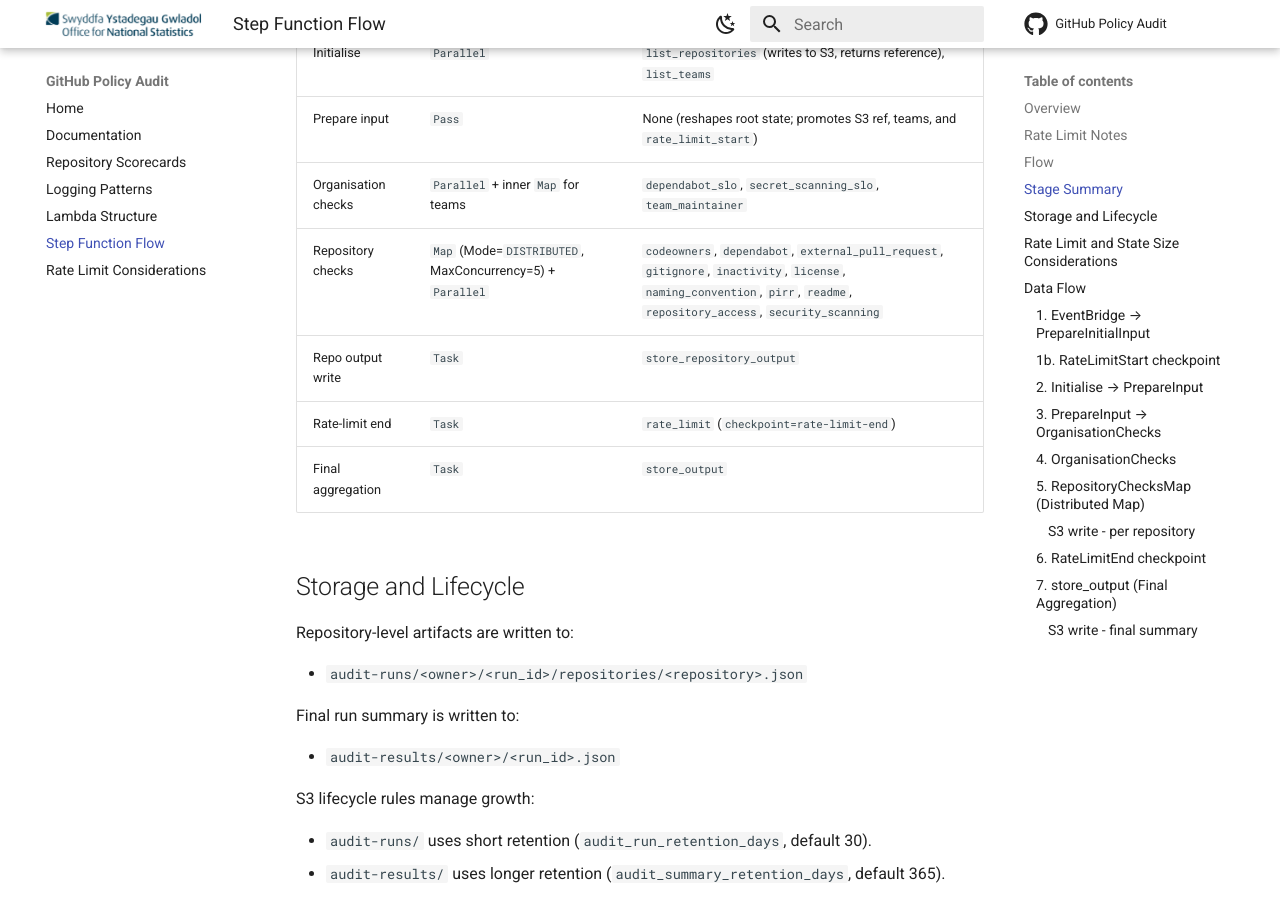
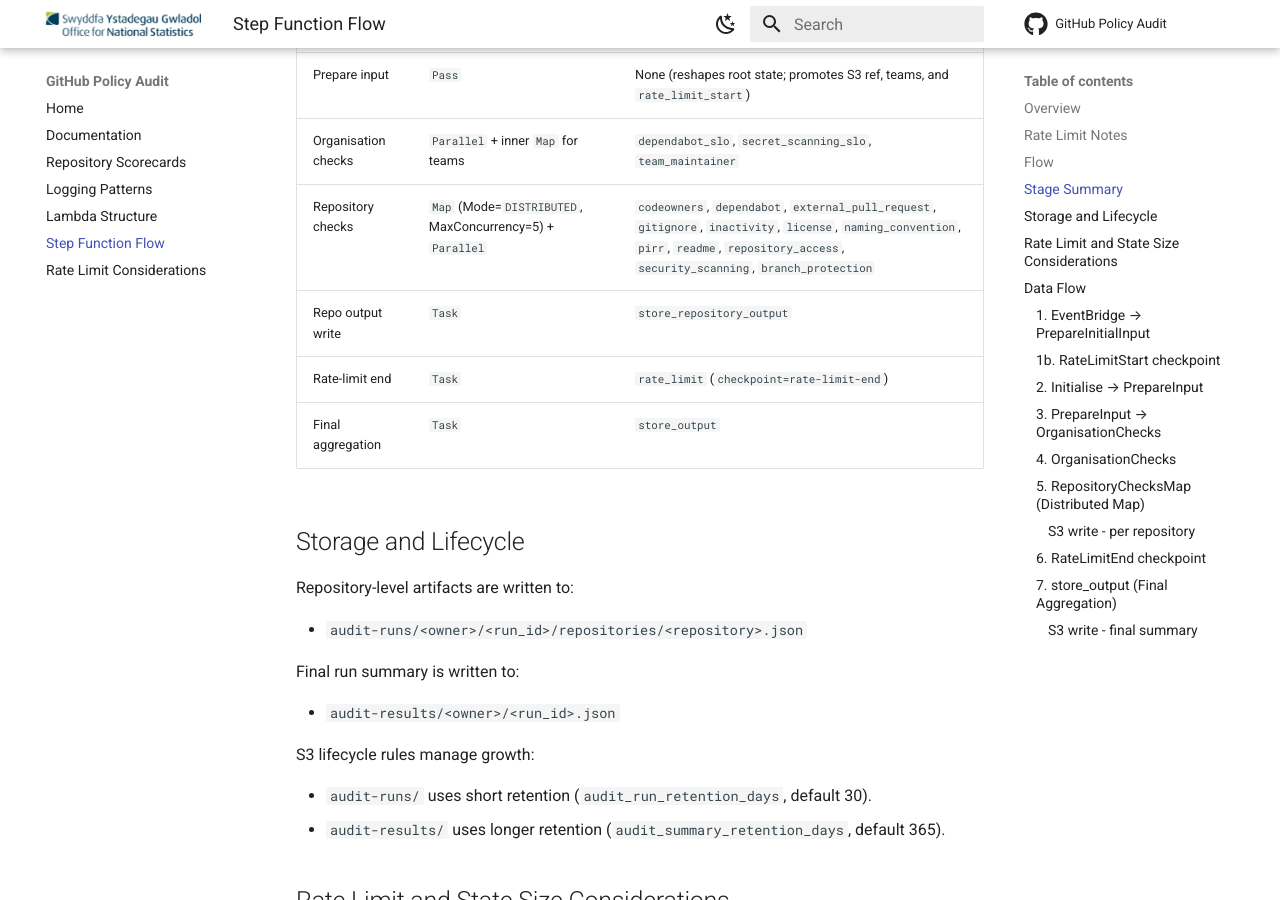
Before and after one commit to ONS-Innovation/keh-github-policy-audit, an MkDocs documentation site: the page built from docs/step-function-flow.md, in a window 1280 px wide and 900 px high, scrolled down 2137 px. Built offline with MkDocs 1.6.1 and Material for MkDocs 9.7.7, drawn with Linux system fonts in a browser that asks for light colours; comment, search, counter and statistics services are not loaded.

Commit message:
update docs

```diff
--- a/docs/step-function-flow.md
+++ b/docs/step-function-flow.md
@@ -73,6 +73,7 @@ flowchart TD
             RC9[readme]
             RC10[repository_access]
             RC11[security_scanning]
+            RC12[branch_protection]
         end
         REPO_WRITE[store_repository_output\nwrite audit-runs owner/run_id/repositories/repo.json]
         REPO_PARALLEL --> REPO_WRITE
@@ -92,7 +93,7 @@ flowchart TD
 | Initialise | `Parallel` | `list_repositories` (writes to S3, returns reference), `list_teams` |
 | Prepare input | `Pass` | None (reshapes root state; promotes S3 ref, teams, and `rate_limit_start`) |
 | Organisation checks | `Parallel` + inner `Map` for teams | `dependabot_slo`, `secret_scanning_slo`, `team_maintainer` |
-| Repository checks | `Map` (Mode=`DISTRIBUTED`, MaxConcurrency=5) + `Parallel` | `codeowners`, `dependabot`, `external_pull_request`, `gitignore`, `inactivity`, `license`, `naming_convention`, `pirr`, `readme`, `repository_access`, `security_scanning` |
+| Repository checks | `Map` (Mode=`DISTRIBUTED`, MaxConcurrency=5) + `Parallel` | `codeowners`, `dependabot`, `external_pull_request`, `gitignore`, `inactivity`, `license`, `naming_convention`, `pirr`, `readme`, `repository_access`, `security_scanning`, `branch_protection` |
 | Repo output write | `Task` | `store_repository_output` |
 | Rate-limit end | `Task` | `rate_limit` (`checkpoint=rate-limit-end`) |
 | Final aggregation | `Task` | `store_output` |
```
Also changed, not shown: README.md (+1 -1 lines).
